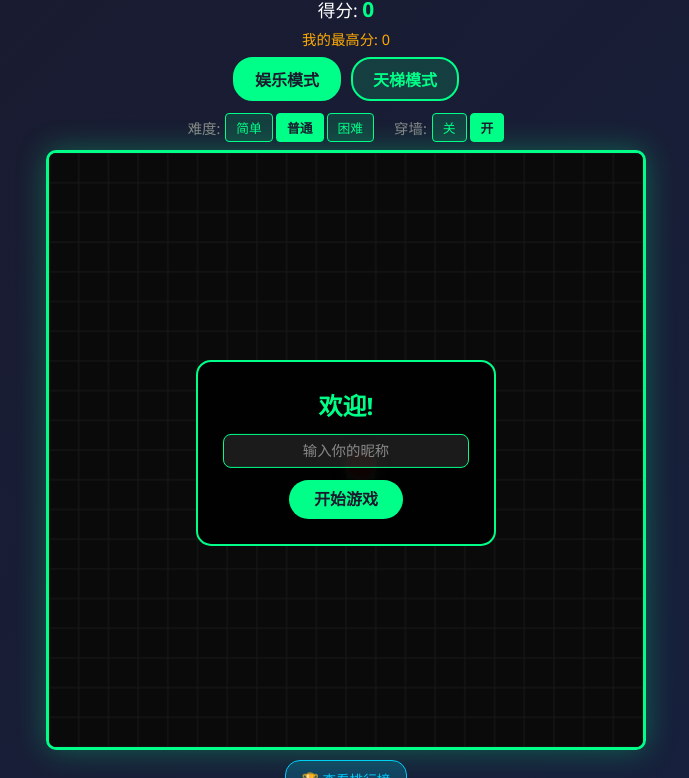
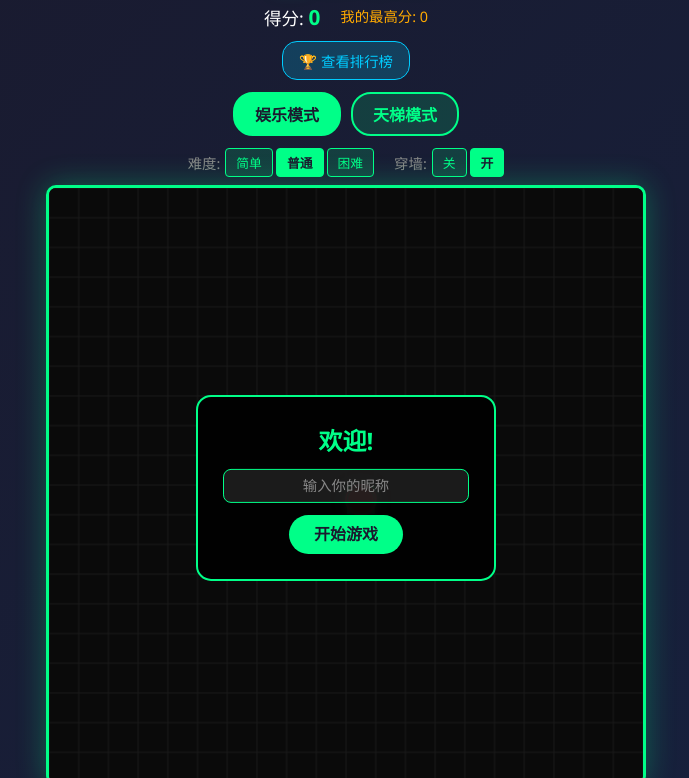
Before and after one commit to pingshanfloyd/snake-game, a website: page index.html in a window 1280 px wide. Shown: the part 22-800 px from the top of the page, without its empty margins (294-983 px from the left). Drawn offline with Linux system fonts and the light colour scheme.

Commit message:
Fix: 调整UI布局，得分和最高分放一行，查看排行榜按钮移到上方

```diff
--- a/index.html
+++ b/index.html
@@ -44,17 +44,34 @@
         .score-board {
             color: #fff;
             font-size: 0.85rem;
-            margin-bottom: 3px;
         }
         .score {
             color: #00ff88;
             font-weight: bold;
-            font-size: 1rem;
+            font-size: 0.85rem;
         }
         .high-score {
             color: #ffaa00;
-            font-size: 0.75rem;
+            font-size: 0.85rem;
+        }
+        .score-row {
+            display: flex;
+            justify-content: center;
+            align-items: center;
+            gap: 20px;
             margin-bottom: 5px;
+            font-size: 0.85rem;
+        }
+        .leaderboard-btn {
+            background: rgba(0, 204, 255, 0.2);
+            border: 1px solid #00ccff;
+            color: #00ccff;
+            padding: 5px 12px;
+            border-radius: 15px;
+            cursor: pointer;
+            font-size: 0.8rem;
+            margin-bottom: 8px;
+            transition: all 0.2s;
         }
         .mode-selector {
             display: flex;
@@ -164,20 +181,6 @@
         .modal input::placeholder {
             color: #888;
         }
-        .leaderboard-btn {
-            background: rgba(0, 204, 255, 0.2);
-            border: 1px solid #00ccff;
-            color: #00ccff;
-            padding: 6px 12px;
-            border-radius: 15px;
-            cursor: pointer;
-            font-size: 0.75rem;
-            margin-top: 5px;
-            transition: all 0.2s;
-        }
-        .leaderboard-btn:hover {
-            background: rgba(0, 204, 255, 0.4);
-        }
         .game-over {
             position: absolute;
             top: 50%;
@@ -282,7 +285,7 @@
             .action-btn { font-size: 1rem; padding: 10px 25px; }
             .action-btn .desktop-text { display: inline; }
             .action-btn .mobile-text { display: none; }
-            .leaderboard-btn { font-size: 0.85rem; padding: 8px 16px; }
+            .leaderboard-btn { font-size: 0.9rem; padding: 8px 16px; margin-bottom: 12px; }
         }
     </style>
 </head>
@@ -290,8 +293,11 @@
     <div class="game-container">
         <h1>🐍 贪吃蛇</h1>
         <div class="user-info" id="userInfo"></div>
-        <div class="score-board">得分: <span class="score" id="score">0</span></div>
-        <div class="high-score">我的最高分: <span id="highScore">0</span></div>
+        <div class="score-row">
+            <span class="score-board">得分: <span class="score" id="score">0</span></span>
+            <span class="high-score">我的最高分: <span id="highScore">0</span></span>
+        </div>
+        <button class="leaderboard-btn" onclick="showLeaderboard()">🏆 查看排行榜</button>
 
         <div class="mode-selector">
             <button class="mode-btn active" onclick="setGameMode('casual')" id="modeCasual">娱乐模式</button>
@@ -334,8 +340,6 @@
                 </button>
             </div>
         </div>
-
-        <button class="leaderboard-btn" onclick="showLeaderboard()">🏆 查看排行榜</button>
 
         <div class="d-pad">
             <div class="d-pad-btn up" onclick="setDirection(0, -1)" ontouchstart="setDirection(0, -1); return false;">↑</div>
```
